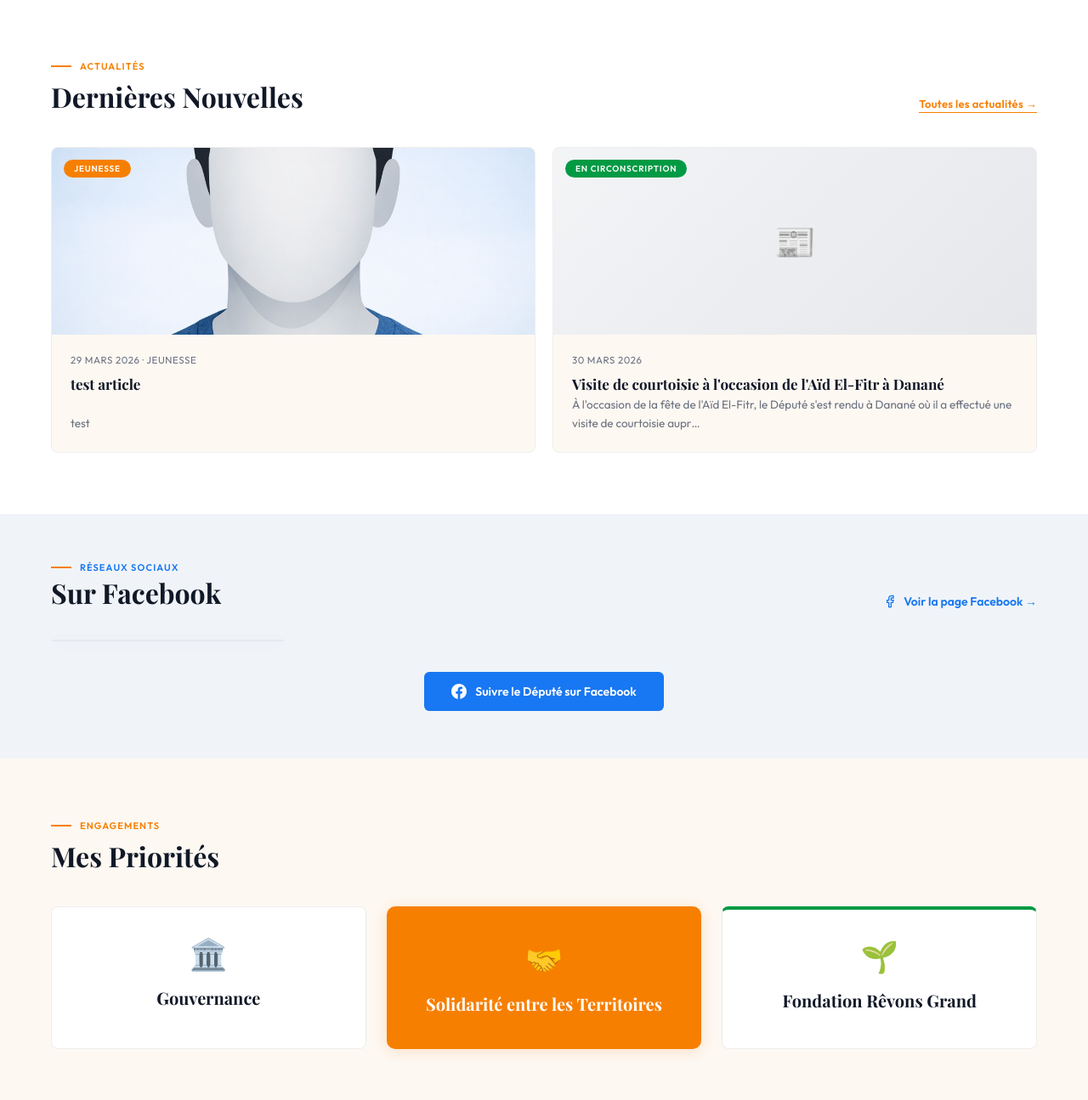
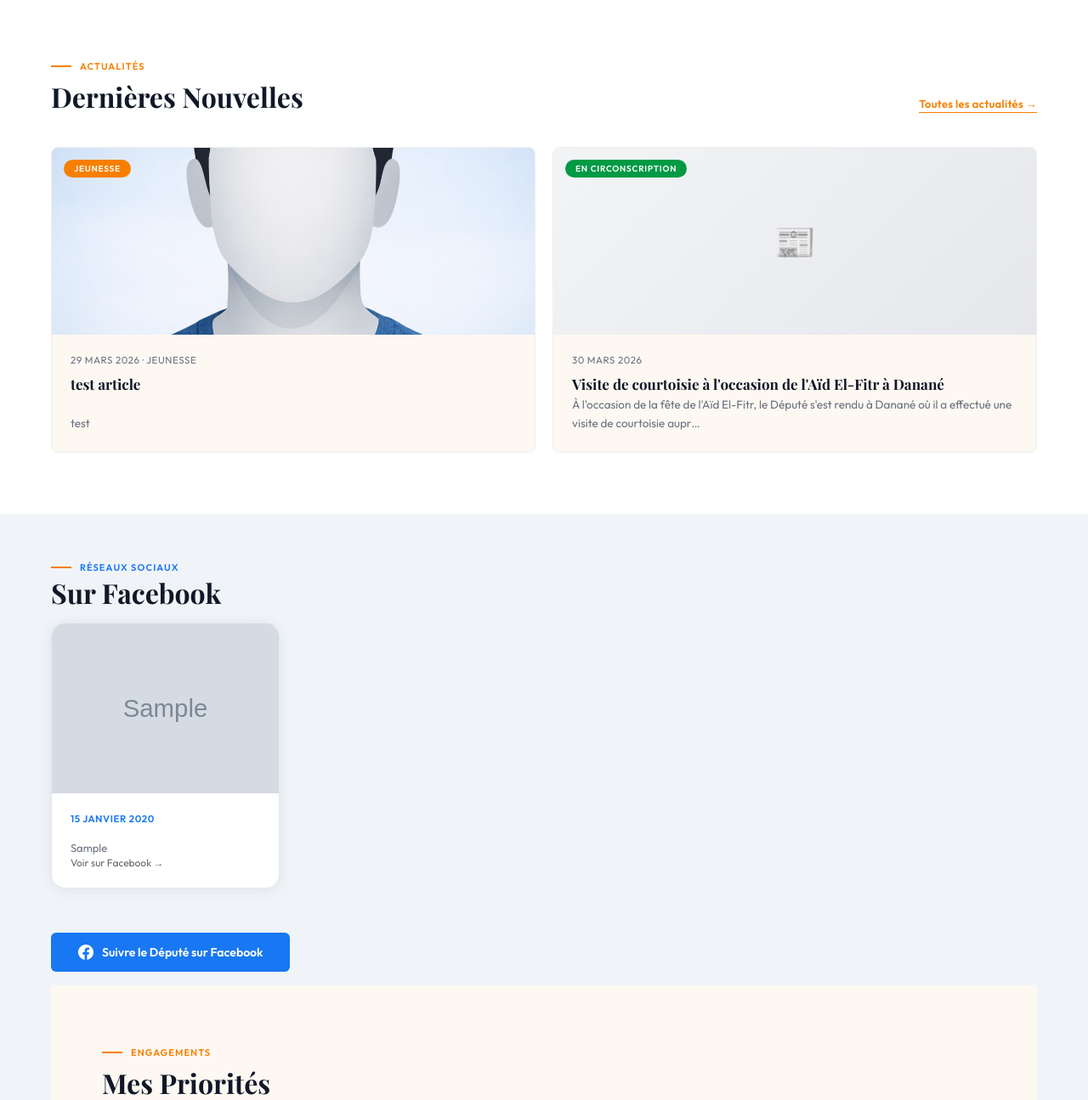
Before and after one commit to MEMOUE/websit_ss, a Django app: page / in a window 1280 px wide. Shown: the part 687-1982 px from the top of the page at 85% size. Run offline with Django 5.2, Linux system fonts and the light colour scheme; data comes from the database, SQL or seed files in the repository; tables that the repository leaves empty hold one stand-in row (values such as "Sample post"); grey boxes marked "Sample" are stand-in pictures; some libraries are stand-ins or nearby versions; some web fonts are replaced.

Commit message:
fix: nouvelle methode d'integration api facebook

```diff
--- a/templates/index.html
+++ b/templates/index.html
@@ -330,56 +330,32 @@
       </div>
       <h2 class="section-title">Sur Facebook</h2>
     </div>
-    <a href="https://www.facebook.com/profile.php?id=61579911162838"
-       target="_blank" rel="noopener"
-       style="display:flex;align-items:center;gap:8px;text-decoration:none;color:#1877F2;font-weight:600;font-size:14px;">
-      <svg width="16" height="16" viewBox="0 0 24 24" fill="none" stroke="currentColor" stroke-width="2">
-        <path d="M18 2h-3a5 5 0 0 0-5 5v3H7v4h3v8h4v-8h3l1-4h-4V7a1 1 0 0 1 1-1h3z"/>
-      </svg>
-      Voir la page Facebook →
+    <div class="fb-posts-grid">
+  {% for post in fb_posts %}
+  <div class="fb-post-card">
+    <a href="{{ post.url }}" target="_blank" rel="noopener" style="text-decoration:none; color:inherit;">
+      <div class="art-img">
+        <div class="art-img-inner">
+          {% if post.image_url %}
+            <img src="{{ post.image_url }}" alt="Post Facebook" style="width:100%; height:200px; object-fit:cover;">
+          {% else %}
+            <div class="art-placeholder">📱</div>
+          {% endif %}
+        </div>
+      </div>
+      <div class="art-body">
+        <div class="art-date" style="color:#1877F2; font-weight:600;">
+            {{ post.date_post|date:"d F Y" }}
+        </div>
+        <p class="art-excerpt" style="font-size: 13px; line-height: 1.5; margin-top: 8px;">
+            {{ post.legende|truncatechars:150 }}
+        </p>
+        <span style="font-size:12px; color:#65676B;">Voir sur Facebook →</span>
+      </div>
     </a>
   </div>
-
-  {% if fb_posts %}
-  <!-- Grille de cards (posts individuels) -->
-  <div class="fb-posts-grid">
-    {% for post in fb_posts %}
-    <div class="fb-post-card">
-      <div
-        class="fb-post"
-        data-href="{{ post.url }}"
-        data-width=""
-        data-show-text="true"
-      ></div>
-      {% if post.legende %}
-      <noscript>
-        <a href="{{ post.url }}" target="_blank" rel="noopener" class="fb-post-fallback">
-          <svg width="18" height="18" viewBox="0 0 24 24" fill="#1877F2">
-            <path d="M24 12.073c0-6.627-5.373-12-12-12s-12 5.373-12 12c0 5.99 4.388 10.954 10.125 11.854v-8.385H7.078v-3.47h3.047V9.43c0-3.007 1.792-4.669 4.533-4.669 1.312 0 2.686.235 2.686.235v2.953H15.83c-1.491 0-1.956.925-1.956 1.874v2.25h3.328l-.532 3.47h-2.796v8.385C19.612 23.027 24 18.062 24 12.073z"/>
-          </svg>
-          {{ post.legende }}
-        </a>
-      </noscript>
-      {% endif %}
-    </div>
-    {% endfor %}
-  </div>
-
-  {% else %}
-  <!-- Fallback : Page Plugin si aucun post configuré en admin -->
-  <div class="fb-embed-wrap">
-    <div class="fb-embed-inner">
-      <iframe
-        src="https://www.facebook.com/plugins/page.php?href=https%3A%2F%2Fwww.facebook.com%2Fprofile.php%3Fid%3D61579911162838&tabs=timeline&width=500&height=500&small_header=true&adapt_container_width=true&hide_cover=false&show_facepile=false"
-        height="500"
-        scrolling="no"
-        frameborder="0"
-        allowfullscreen="true"
-        allow="autoplay; clipboard-write; encrypted-media; picture-in-picture; web-share">
-      </iframe>
-    </div>
-  </div>
-  {% endif %}
+  {% endfor %}
+</div>
 
   <div class="fb-cta-wrap">
     <a href="https://www.facebook.com/profile.php?id=61579911162838"
@@ -393,7 +369,7 @@
     </a>
   </div>
 
-</section>
+
 
 <!-- ─── ENGAGEMENTS ─── -->
 <section class="section" style="background:var(--sable);" id="engagements">
--- a/website/models.py
+++ b/website/models.py
@@ -241,29 +241,18 @@
 # ─── FACEBOOK POSTS ──────────────────────────────────
 
 class FacebookPost(models.Model):
-    """
-    Chaque entrée représente un post Facebook à afficher en card sur la page d'accueil.
-    Ajouter l'URL complète du post depuis la page Facebook officielle.
-    Exemple d'URL : https://www.facebook.com/profile.php?id=61579911162838&posts/123456789
-    """
-    url        = models.URLField(
-        max_length=500,
-        verbose_name="URL du post Facebook",
-        help_text="Copiez l'URL complète du post (clic droit sur la date du post → Copier l'adresse du lien)"
-    )
-    legende    = models.CharField(
-        max_length=200, blank=True,
-        verbose_name="Légende (optionnelle)",
-        help_text="Courte description affichée si l'embed ne charge pas"
-    )
-    actif      = models.BooleanField(default=True, verbose_name="Afficher sur le site")
-    ordre      = models.PositiveIntegerField(default=0, verbose_name="Ordre d'affichage")
-    created_at = models.DateTimeField(auto_now_add=True)
+    fb_id      = models.CharField(max_length=100, unique=True, verbose_name="ID Facebook")
+    url        = models.URLField(max_length=500, verbose_name="URL du post")
+    legende    = models.TextField(blank=True, verbose_name="Texte du post")
+    image_url  = models.URLField(max_length=500, blank=True, null=True, verbose_name="URL Image")
+    date_post  = models.DateTimeField(verbose_name="Date de publication")
+    actif      = models.BooleanField(default=True, verbose_name="Afficher")
+    ordre      = models.PositiveIntegerField(default=0)
 
     class Meta:
         verbose_name = "Publication Facebook"
         verbose_name_plural = "Publications Facebook"
-        ordering = ['ordre', '-created_at']
+        ordering = ['-date_post'] # Les plus récents en premier par défaut
 
     def __str__(self):
-        return self.legende or self.url[:60]
+        return self.legende[:50] if self.legende else self.fb_id
```
Also changed, not shown: management/commands/sync_facebook.py (added, +40 -0 lines), management/__init__.py (added).
